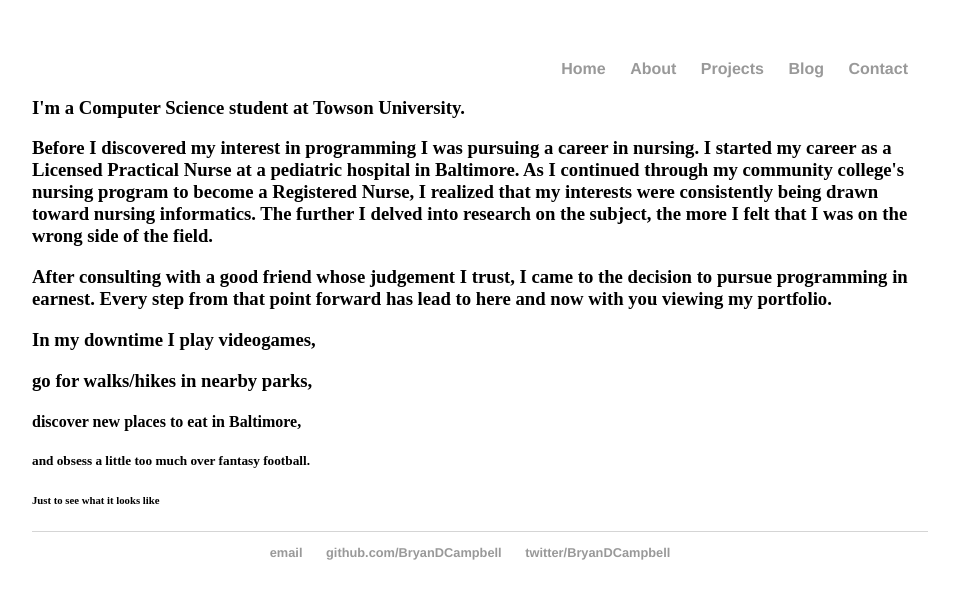
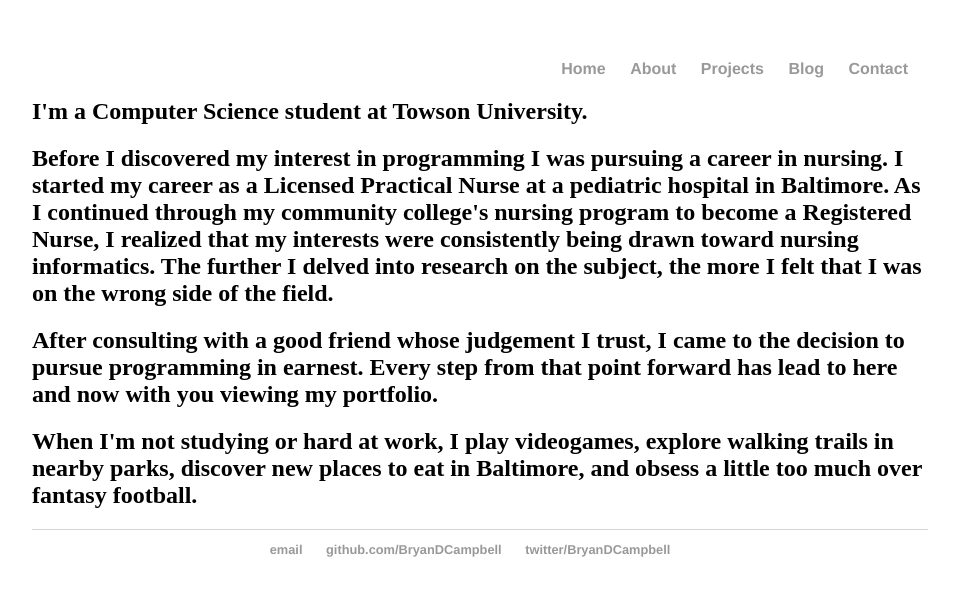
Before and after one commit to BryanDCampbell/BryanDCampbell.github.io, a Jekyll site: the page built from about/index.html, in a window 1280 px wide. Shown: the top 599 px of the page, without its empty margins (160-1119 px from the left). Built offline with Jekyll 4.4.1, drawn with Linux system fonts in a browser that asks for light colours.

Commit message:
Update index.html

```diff
--- a/about/index.html
+++ b/about/index.html
@@ -3,12 +3,8 @@ layout: default
 title: About Me
 ---
 <div class="blurb">
-	<h3>I'm a Computer Science student at Towson University.</h3>
-	<h3>Before I discovered my interest in programming I was pursuing a career in nursing. I started my career as a Licensed Practical Nurse at a pediatric hospital in Baltimore. As I continued through my community college's nursing program to become a Registered Nurse, I realized that my interests were consistently being drawn toward nursing informatics. The further I delved into research on the subject, the more I felt that I was on the wrong side of the field. </h3>
-	<h3>After consulting with a good friend whose judgement I trust, I came to the decision to pursue programming in earnest. Every step from that point forward has lead to here and now with you viewing my portfolio.</h3>
-	<h3> In my downtime I play videogames, </h3>
-	<h3>go for walks/hikes in nearby parks,</h3>
-	<h4>discover new places to eat in Baltimore, </h4>
-	<h5>and obsess a little too much over fantasy football.</h5>
-	<h6>Just to see what it looks like</h6>
+	<h2>I'm a Computer Science student at Towson University.</h2>
+	<h2>Before I discovered my interest in programming I was pursuing a career in nursing. I started my career as a Licensed Practical Nurse at a pediatric hospital in Baltimore. As I continued through my community college's nursing program to become a Registered Nurse, I realized that my interests were consistently being drawn toward nursing informatics. The further I delved into research on the subject, the more I felt that I was on the wrong side of the field. </h2>
+	<h2>After consulting with a good friend whose judgement I trust, I came to the decision to pursue programming in earnest. Every step from that point forward has lead to here and now with you viewing my portfolio.</h2>
+	<h2> When I'm not studying or hard at work, I play videogames, explore walking trails in nearby parks, discover new places to eat in Baltimore, and obsess a little too much over fantasy football.</h2>
 </div><!-- /.blurb -->
```
